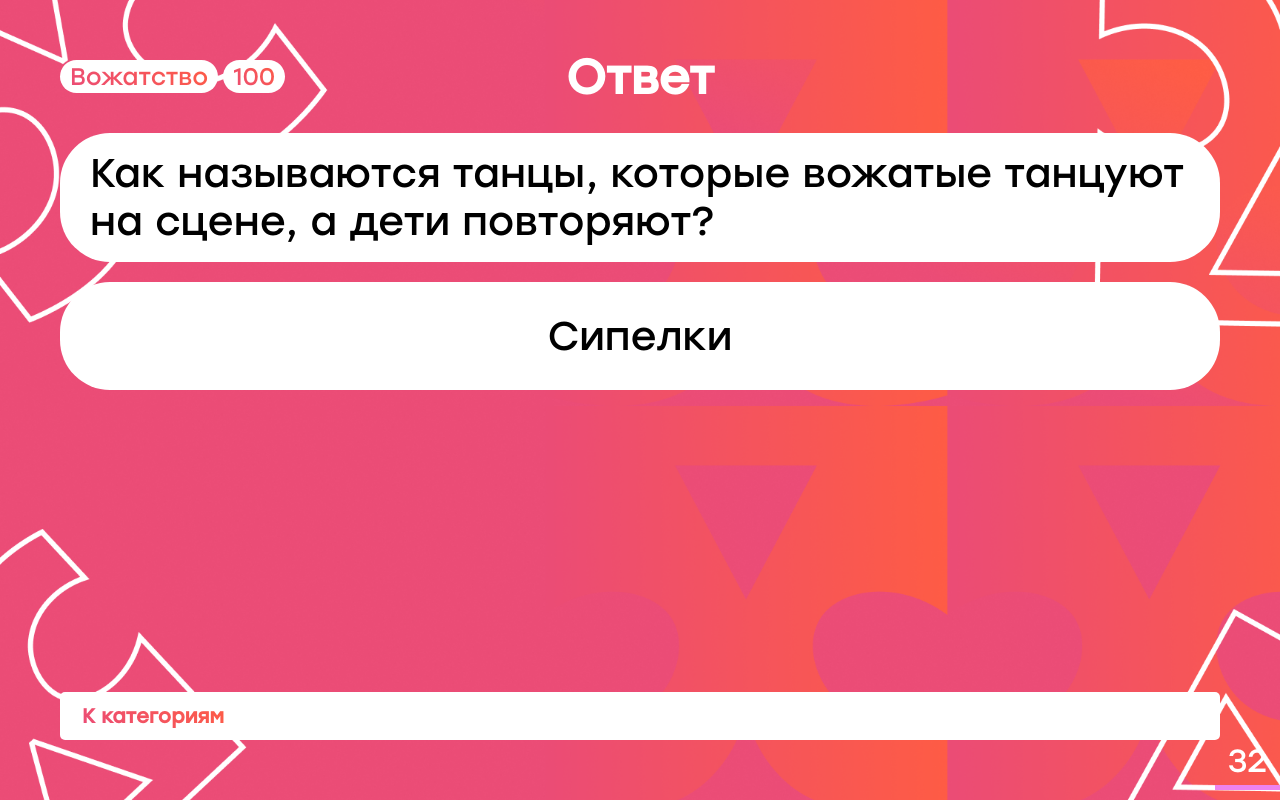
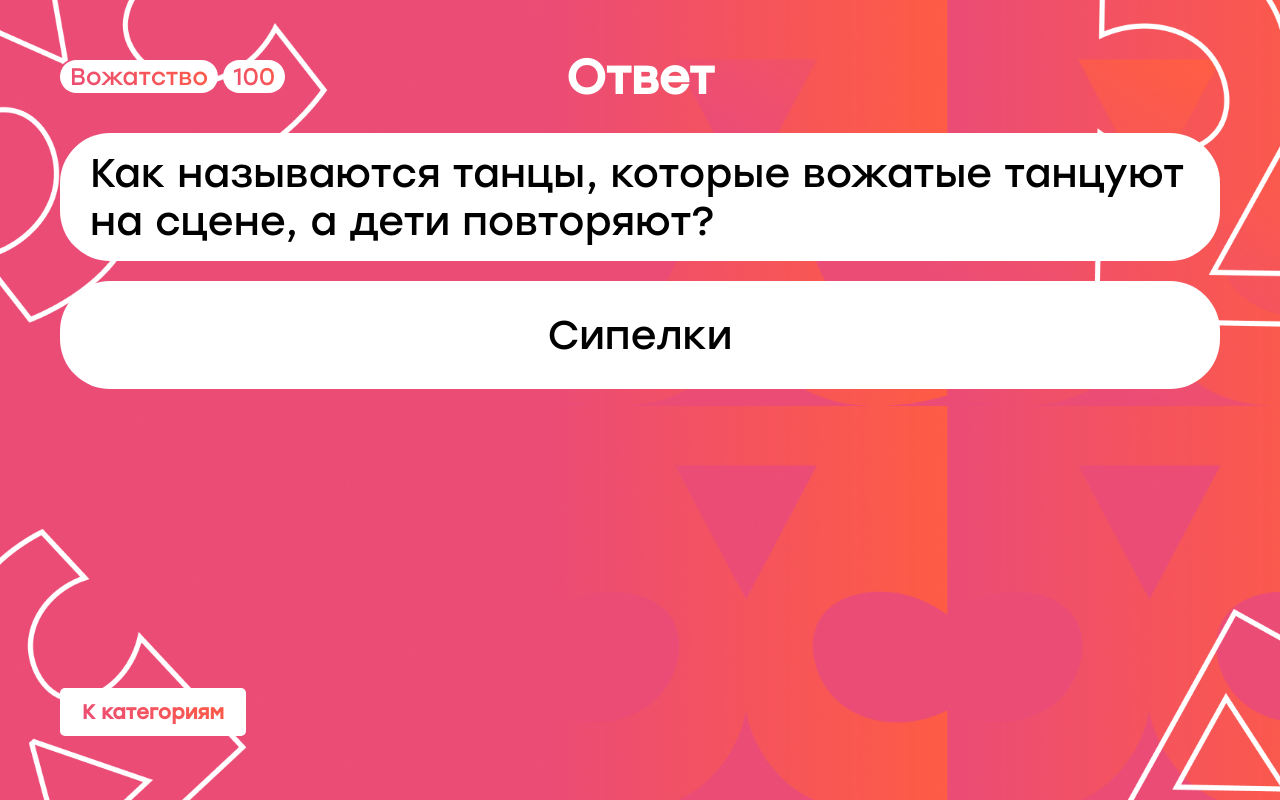
Before and after one commit to PosikBoy/rso-game, a Next.js app: page /question/1 in a window 1280 px wide. Both pictures are taken after a click on the button "К ответу". Built offline with nearby package versions, Linux system fonts and the light colour scheme.

Commit message:
Обновил вопросы и добавил  таймер

```diff
--- a/src/components/pages/Question.module.scss
+++ b/src/components/pages/Question.module.scss
@@ -167,7 +167,7 @@
 
 .timer {
   position: absolute;
-  bottom: 10px;
+  bottom: 50px;
   right: 0;
 
   display: flex;
--- a/src/components/pages/Question.tsx
+++ b/src/components/pages/Question.tsx
@@ -98,6 +98,7 @@ const QuestionPage = ({ question }: { question: Question }) => {
             )}
           </div>
         </div>
+        {!isAnswerShown && (
           <div className={classNames(styles["page__timer"], styles["timer"])}>
             <div className={styles["timer__timer"]}>{timer}</div>
             <div
@@ -105,6 +106,7 @@ const QuestionPage = ({ question }: { question: Question }) => {
               style={{ width: timer * 2 + "px" }}
             ></div>
           </div>
+        )}
       </div>
     </motion.main>
   );
--- a/src/components/ui/ButtonLink/ButtonLink.module.scss
+++ b/src/components/ui/ButtonLink/ButtonLink.module.scss
@@ -10,7 +10,7 @@
   overflow: hidden;
   transition: all 0.3s;
 
-  display: block;
+  display: inline-block;
 
   span {
     background: linear-gradient(45deg, #eb4c76, #fe5c45);
--- a/src/data/data.ts
+++ b/src/data/data.ts
@@ -69,7 +69,7 @@ const data: Question[] = [
     value: "Бонус",
     question: "Бонусный раунд",
     categoryName: "Вожатство",
-    answer: "Бонусный ответ",
+    answer: "Даже презентация не знает ответ на этот вопрос...",
     isAnswered: false,
     config: { questionImage: null, answerImage: null, time: 30 },
   },
@@ -128,7 +128,7 @@ const data: Question[] = [
     value: "Бонус",
     question: "Бонусный раунд",
     categoryName: "Дети",
-    answer: "Бонусный ответ",
+    answer: "Даже презентация не знает ответ на этот вопрос...",
     isAnswered: false,
     config: { questionImage: null, answerImage: null, time: 30 },
   },
@@ -184,7 +184,7 @@ const data: Question[] = [
     value: "Бонус",
     question: "Бонусный раунд",
     categoryName: "Лагерь",
-    answer: "Бонусный ответ",
+    answer: "Даже презентация не знает ответ на этот вопрос...",
     isAnswered: false,
     config: { questionImage: null, answerImage: null, time: 30 },
   },
@@ -241,7 +241,7 @@ const data: Question[] = [
     value: "Бонус",
     question: "Бонусный раунд",
     categoryName: "Песни",
-    answer: "Бонусный ответ",
+    answer: "Даже презентация не знает ответ на этот вопрос...",
     isAnswered: false,
     config: { questionImage: null, answerImage: null, time: 30 },
   },
@@ -299,7 +299,7 @@ const data: Question[] = [
     value: "Бонус",
     question: "Бонусный раунд",
     categoryName: "Отряды",
-    answer: "Бонусный ответ",
+    answer: "Даже презентация не знает ответ на этот вопрос...",
     isAnswered: false,
     config: { questionImage: null, answerImage: null, time: 30 },
   },
```
Lines whose indentation alone changed are shown as unchanged.
